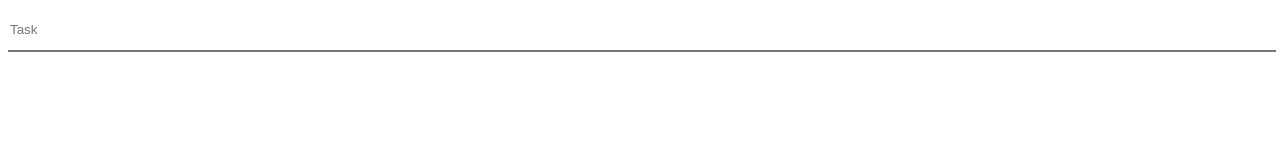
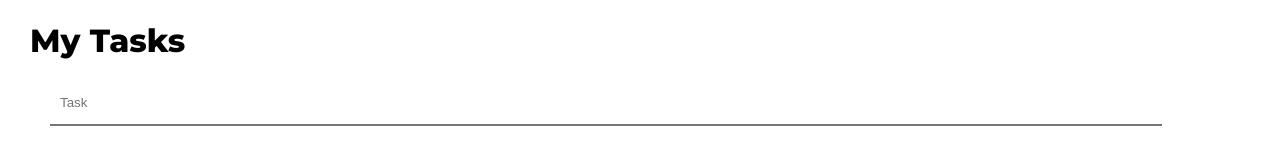
Before and after one commit to riedelsolutions/seamless, a plain HTML site: page index.html in a window 1280 px wide. Drawn offline with Linux system fonts and the light colour scheme.

Commit message:
Added title and polished formatting

```diff
--- a/index.html
+++ b/index.html
@@ -10,9 +10,11 @@
         <link href="https://fonts.googleapis.com/css?family=Montserrat:400,800&display=swap" rel="stylesheet">
 </head>
 <body>
-<div class="taskContainer">
-	<input type="text" name="firstPrimaryTask" class="task" placeholder="Task">
-</div>
+
+	<h1>My Tasks</h1>
+	<div class="taskContainer">
+		<input type="text" name="firstPrimaryTask" class="task" placeholder="Task">
+	</div>
 
 <script src="app.js"></script>
 </body>
--- a/styles.css
+++ b/styles.css
@@ -1,13 +1,19 @@
 body{
 	font-family: 'Montserrat', sans-serif;
+	margin-left: 30px;
+}
+
+.taskContainer{
+	margin-left: 20px;
 }
 
 .task{
-	width: 100%;
+	width: 90%;
 	border-right: none;
 	border-left: none;
 	border-top: none;
 	height:40px;
+	padding-left: 10px;
 }
 
 .subtask{
@@ -15,7 +21,8 @@ body{
 	border-right: none;
 	border-left: none;
 	border-top: none;
-	width: 100%;
+	width: 89%;
 	height: 40px;
 	margin-left: 20px;
+	padding-left: 10px;
 }
```
